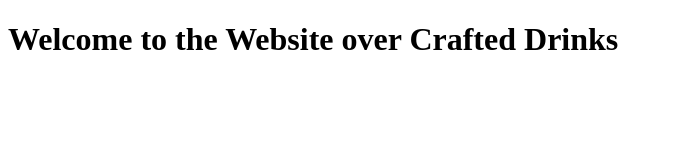
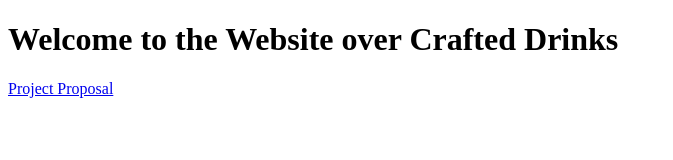
Before and after one commit to nicenickliu/Project, a plain HTML site: page index.html in a window 1280 px wide. Shown: the whole page, without its empty margins (0-673 px from the left). Drawn offline with Linux system fonts and the light colour scheme.

Commit message:
Update index.html

```diff
--- a/index.html
+++ b/index.html
@@ -8,5 +8,5 @@
 </head>
 <body>
     <h1>Welcome to the Website over Crafted Drinks</h1>
-</body>
+    <a href="proposal.html"> Project Proposal</a>
 </html>
```
